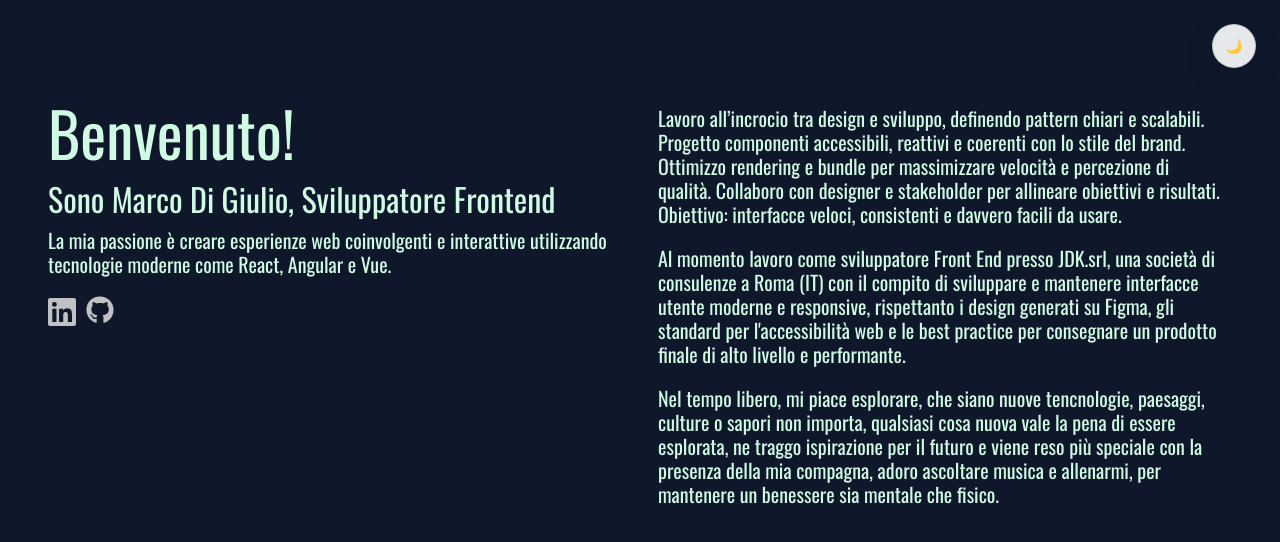
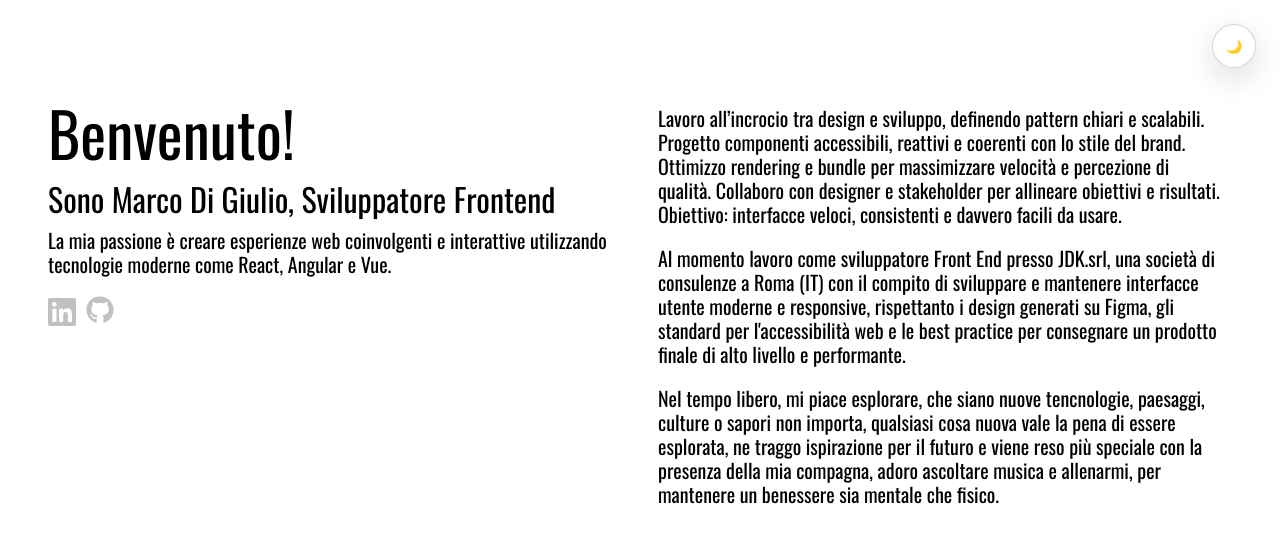
Before and after one commit to mDiGiulio94/Portfolio, a React (Create React App) app: page / in a window 1280 px wide. Shown: the top 542 px of the page. Built offline with nearby package versions, Linux system fonts and the light colour scheme; no server answers.

Commit message:
adjust colour

```diff
--- a/src/feature/Loading.js
+++ b/src/feature/Loading.js
@@ -1,4 +1,4 @@
-import styled, { keyframes } from "styled-components"
+import styled from "styled-components"
 
 export default function Loading(){
     return (
--- a/src/index.css
+++ b/src/index.css
@@ -29,7 +29,7 @@
 
 
   /* colori tema scuro (default) */
-  --color-background: #302f2b;
+  --color-background:  #2b2b33;
   --color-scroll-top: #2b2b2b;
   --color-hover-card: #1b1b1b;
   --color-text: #ffd369;
@@ -51,21 +51,22 @@
 
 [data-theme="light"] {
   color-scheme: light;
-  --color-background: #0f172a;
-  --color-span-hover:#5eead4;
-  --color-text-span-hover: #a7f3d038;
-   --color-text: #D1FAE5;
+  --color-background: #ffff;
+   --color-scroll-top: #e4e2de;
+  --color-span-hover:#ffff;
+  --color-text-span-hover: #000;
+   --color-text: #000;
   --color-surface: #ffffffe6;
   --color-border: #94a3b873;
   --color-toggle-bg: #ffffffe6;
   --color-toggle-text: #0f172a;
-  --color-hover-card: #1e293b;
-  --color-toggle-shadow: rgba(15, 23, 42, 0.15);
-  --color-toggle-shadow-hover: rgba(15, 23, 42, 0.22);
+  --color-hover-card: #e4e2de;
+  --color-toggle-shadow: #0f172a26;
+  --color-toggle-shadow-hover: #0f172a38;
 }
 
-[data-theme="dark"] {
-  color-scheme: dark;
+[data-theme="light"] {
+  color-scheme: light;
 }
 
 
@@ -175,7 +176,7 @@ html {
   margin: auto;
 }
 
-/* test */
+/* Css degli input */
 
 .col {
     position: relative;
@@ -262,3 +263,5 @@ input[type="number"]::-webkit-inner-spin-button {
   -moz-appearance: textfield; /* necessario per Firefox */
   appearance: textfield;      /* standard */
 }
+
+/* fine css degli input */
--- a/src/shared/sections/Projects.js
+++ b/src/shared/sections/Projects.js
@@ -36,7 +36,7 @@ export default function Projects() {
       ))}
       {progetti.length > 0 && (
         <Navigator onClick={() => navigate("/projects")}>
-          Vai all'archivio di tutti i progetti
+          Archivio progetti
         </Navigator>
       )}
     </Container>
@@ -51,6 +51,15 @@ const Container = styled.div`
 const Navigator = styled.h5`
   display: flex;
   align-items: center;
-  padding: 0 20px;
   cursor: pointer;
+  width: fit-content;
+  border: 1px solid var(--color-border);
+  padding: 10px 20px;
+  border-radius: 15px;
+  transition: ease-in-out 0.2s;
+
+    &:hover {
+    background: var(--color-text-span-hover);
+    color: var(--color-span-hover);
+  }
 `;
--- a/src/shared/sections/Workplaces.js
+++ b/src/shared/sections/Workplaces.js
@@ -16,6 +16,7 @@ export default function Workplaces() {
   useEffect(() => {
     fetchExperienes();
   }, []);
+
 
   return (
     <Container>
```
Also changed, not shown: src/feature/Skeleton.js (added, +67 -0 lines).
